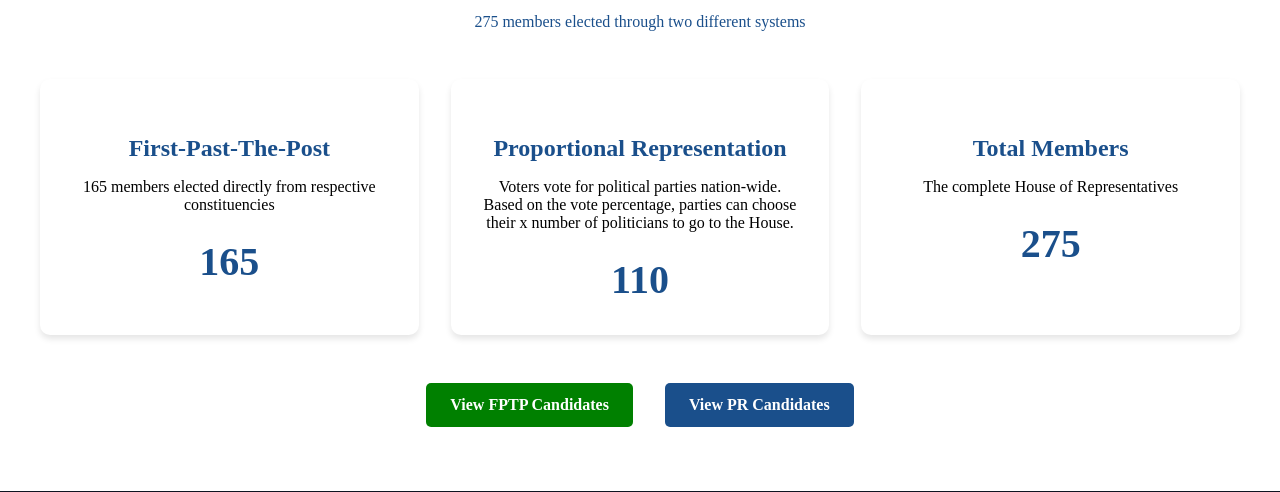
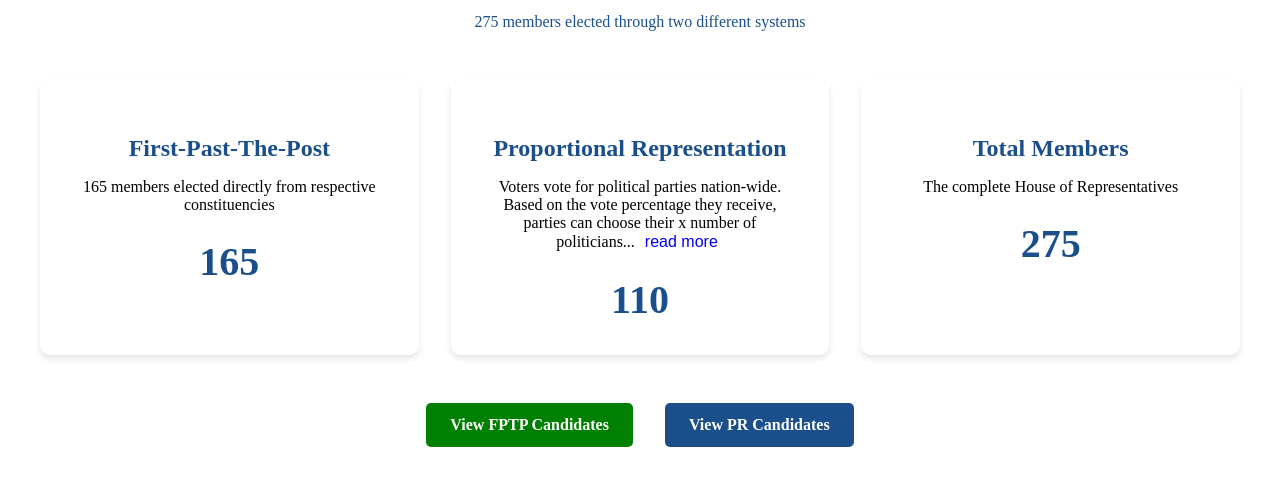
Before and after one commit to Prabesh01/ramroneta, a Django app: page /hor/2025/ in a window 1280 px wide. Shown: the part 199-691 px from the top of the page. Run offline with Django 5.2, Linux system fonts and the light colour scheme.

Commit message:
temp/hor_home: more info abt pr

```diff
--- a/app/templates/hor_home.html
+++ b/app/templates/hor_home.html
@@ -113,7 +113,17 @@
             margin-top: 2rem;
         }
 
-
+#more{
+    display: none;
+}
+#myBtn{
+    outline: none;
+    background: transparent;
+    border: none;
+    font-size: 1rem;
+    text-transform: lowercase;
+    color: blue;
+}
   </style>
 {% endblock %}
 {% block content %}
@@ -133,7 +143,10 @@
                 <div class="structure-card">
                     <i class="fas fa-users"></i>
                     <h3>Proportional Representation</h3>
-                    <p>Voters vote for political parties nation-wide. Based on the vote percentage, parties can choose their x number of politicians to go to the House.</p>
+                    <p>Voters vote for political parties nation-wide. Based on the vote percentage they receive, parties can choose their x number of politicians<span id="dots">...</span>
+                    <span id="more">
+                    to go to the House. <br><br>These PR candidates are from the minority communities (आदिवासी जनजाति, थारू, दलित, मधेशी, मुस्लिम, पिछडिएको क्षेत्र). This ensures the representation of marginalized and underrepresented groups and avoids the government to be in favor of majority groups based on caste, religion or ethnicity.<br><br>However, this provision has been misused by political parties. People from the business community were chosen under the Madhesi category. Picking already powerful and well-established people defeats the very purpose of the system.
+                    </span><button  onclick="readMore()" id="myBtn">Read more</button>
                     <div class="card-value">110</div>
                 </div>
                 <div class="structure-card">
@@ -149,4 +162,21 @@
             </div>
         </div>
     </section>
+<script>
+function readMore(){
+     var dots = document.getElementById('dots');
+     var readMore = document.getElementById('more');
+     var openBtn = document.getElementById('myBtn');
+
+     if(dots.style.display === 'none') {
+        dots.style.display = 'inline';
+        openBtn.innerHTML = 'Read More';
+        readMore.style.display = 'none';
+    } else{
+        dots.style.display = 'none';
+        openBtn.innerHTML = 'see less';
+        readMore.style.display = 'inline';
+    }
+}
+</script>
 {% endblock %}
```
